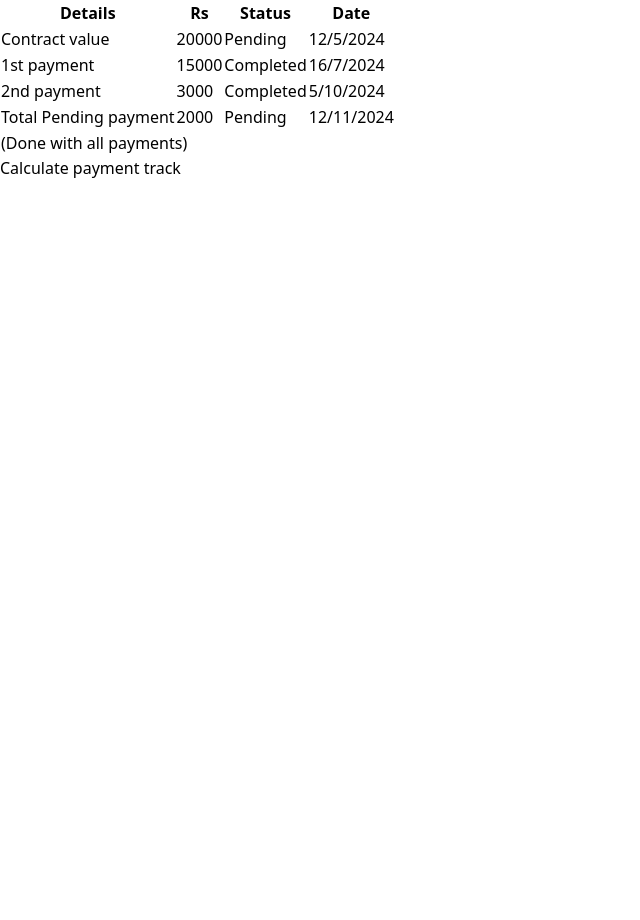
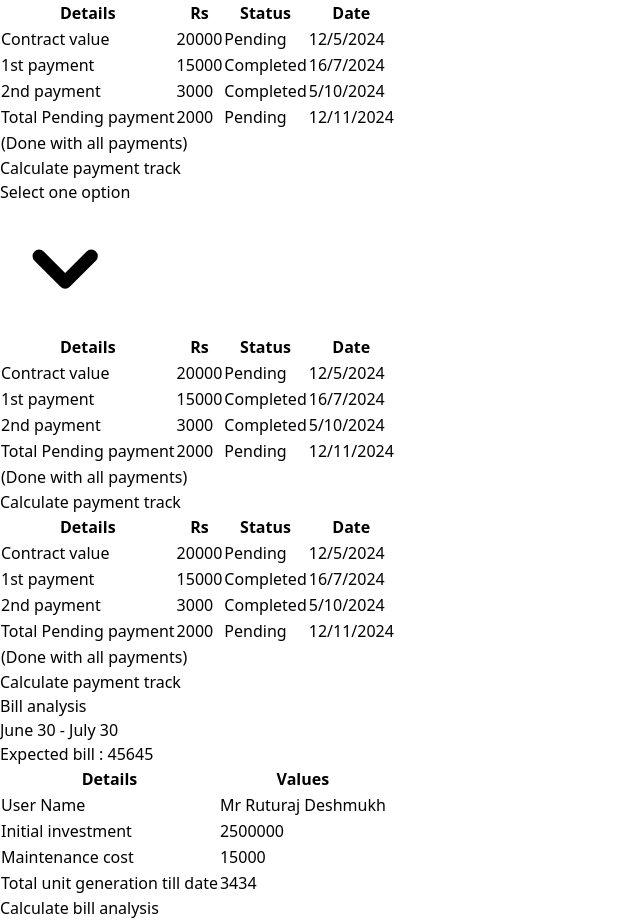
Before and after one commit to ruturaj9696/AdminDashboard, a React (Vite) app: page / in a window 1280 px wide. Shown: the whole page, without its empty margins (0-640 px from the left). Before the commit the page ends 800 px from the top, so only its background shows below. Built offline with nearby package versions, Linux system fonts and the light colour scheme.

Commit message:
ReportsDropdown component completed

```diff
--- a/src/App.jsx
+++ b/src/App.jsx
@@ -3,13 +3,17 @@ import React from 'react';
 import BillAnalysisCalculator from './components/PlantLayout.jsx/BillAnalysis/BillAnalysisCalculator';
 import BillAnalysis from './components/PlantLayout.jsx/BillAnalysis/BillAnalysis';
 import PaymentTracking from './components/PlantLayout.jsx/PaymentTrack/PaymentTracking';
+import ReportsDropdown from './components/PlantLayout.jsx/ReportsDropdown';
 
 const App = () => {
   return (
     <div>
       {/* <BillAnalysisCalculator/> */}
-      {/* <BillAnalysis/> */}
       <PaymentTracking/>
+        <ReportsDropdown />
+      <PaymentTracking/>
+      <PaymentTracking/>
+      <BillAnalysis/>
     </div>
   );
 }
--- /dev/null
+++ b/src/components/PlantLayout.jsx/ReportsDropdown.jsx
@@ -0,0 +1,83 @@
+import React, { useState } from "react";
+import { FaEye, FaTrashAlt } from "react-icons/fa";
+
+const ReportsDropdown = () => {
+  const [isOpen, setIsOpen] = useState(false);
+  const reports = Array.from({ length: 20 }, (_, i) => `Report ${i + 1}`);
+
+  return (
+    <div className="m-2 p-3 border border-gray-200 rounded-sm shadow-lg">
+      <div className="relative inline-block text-left w-full">
+        <div>
+          <button
+            type="button"
+            className="inline-flex justify-between w-full rounded-md border border-gray-300 shadow-sm px-4 py-2 bg-white text-sm font-medium text-gray-700 hover:bg-gray-50 focus:outline-none focus:ring-2 focus:ring-offset-2 focus:ring-gray-500"
+            id="options-menu"
+            aria-expanded="true"
+            aria-haspopup="true"
+            onClick={() => setIsOpen(!isOpen)}
+          >
+            <span>Select one option</span>
+            <svg
+              className="-mr-1 ml-2 h-5 w-5"
+              xmlns="http://www.w3.org/2000/svg"
+              viewBox="0 0 20 20"
+              fill="currentColor"
+              aria-hidden="true"
+            >
+              <path
+                fillRule="evenodd"
+                d="M5.293 7.293a1 1 0 011.414 0L10 10.586l3.293-3.293a1 1 0 111.414 1.414l-4 4a1 1 0 01-1.414 0l-4-4a1 1 0 010-1.414z"
+                clipRule="evenodd"
+              />
+            </svg>
+          </button>
+        </div>
+
+        {isOpen && (
+          <div
+            className="origin-top-right absolute right-0 mt-2 w-full rounded-md shadow-lg bg-white ring-1 ring-black ring-opacity-5 focus:outline-none"
+            role="menu"
+            aria-orientation="vertical"
+            aria-labelledby="options-menu"
+          >
+            <div className="py-1" role="none">
+              <button
+                className="text-green-500 block px-4 py-2 text-sm w-full text-left"
+                role="menuitem"
+                onClick={() => console.log("Add new report")}
+              >
+                Add new report
+              </button>
+              {reports.map((report, index) => (
+                <div
+                  key={index}
+                  className="flex items-center justify-between px-4 py-2 text-sm text-gray-700 hover:bg-gray-100 w-full"
+                  role="menuitem"
+                >
+                  {report}
+                  <div className="flex space-x-2">
+                    <button
+                      className="text-gray-500 hover:text-gray-700"
+                      onClick={() => console.log(`View ${report}`)}
+                    >
+                      <FaEye className="w-5 h-5" />
+                    </button>
+                    <button
+                      className="text-red-500 hover:text-red-700"
+                      onClick={() => console.log(`Delete ${report}`)}
+                    >
+                      <FaTrashAlt className="w-5 h-5" />
+                    </button>
+                  </div>
+                </div>
+              ))}
+            </div>
+          </div>
+        )}
+      </div>
+    </div>
+  );
+};
+
+export default ReportsDropdown;
```
Also changed, not shown: src/components/PlantLayout.jsx/Reports.jsx (deleted, +0 -11 lines).
